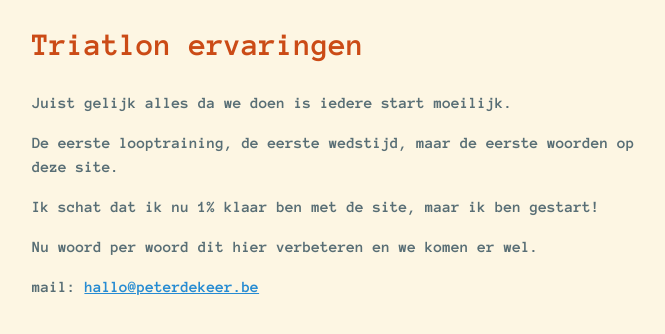
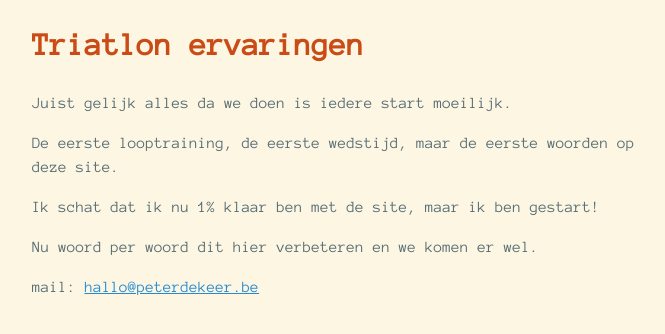
Before and after one commit to PeterDeKeer/PeterDeKeer.github.io, a Jekyll site: the page built from index.md, in a window 1280 px wide. Shown: the top 334 px of the page, without its empty margins (288-953 px from the left). Built offline with Jekyll 4.4.1, drawn with Linux system fonts in a browser that asks for light colours.

Commit message:
Update default.html

```diff
--- a/_layouts/default.html
+++ b/_layouts/default.html
@@ -9,10 +9,10 @@
   <link rel="dns-prefetch" href="//i.imgur.com">
   <link rel="dns-prefetch" href="//www.google-analytics.com">
   <link rel="dns-prefetch" href="//fonts.googleapis.com">
-  <link href='//fonts.googleapis.com/css?family=Anonymous+Pro:700' rel='stylesheet' type='text/css'>
+  <link href='//fonts.googleapis.com/css?family=Anonymous+Pro' rel='stylesheet' type='text/css'>
   <style>
     body {font-family:'Anonymous Pro',monospace;color: #586e75; background-color: #fdf6e3;font-size: 16px;line-height: 1.5;max-width:40em;width:90%;margin:auto;}
-    h1 {color: #cb4b16;}
+    h1 {color: #cb4b16;font-weight: bold;}
     a {color: #268bd2;}
     a:visited {color: #6c71c4;}
     img {width: 100%;}
```
